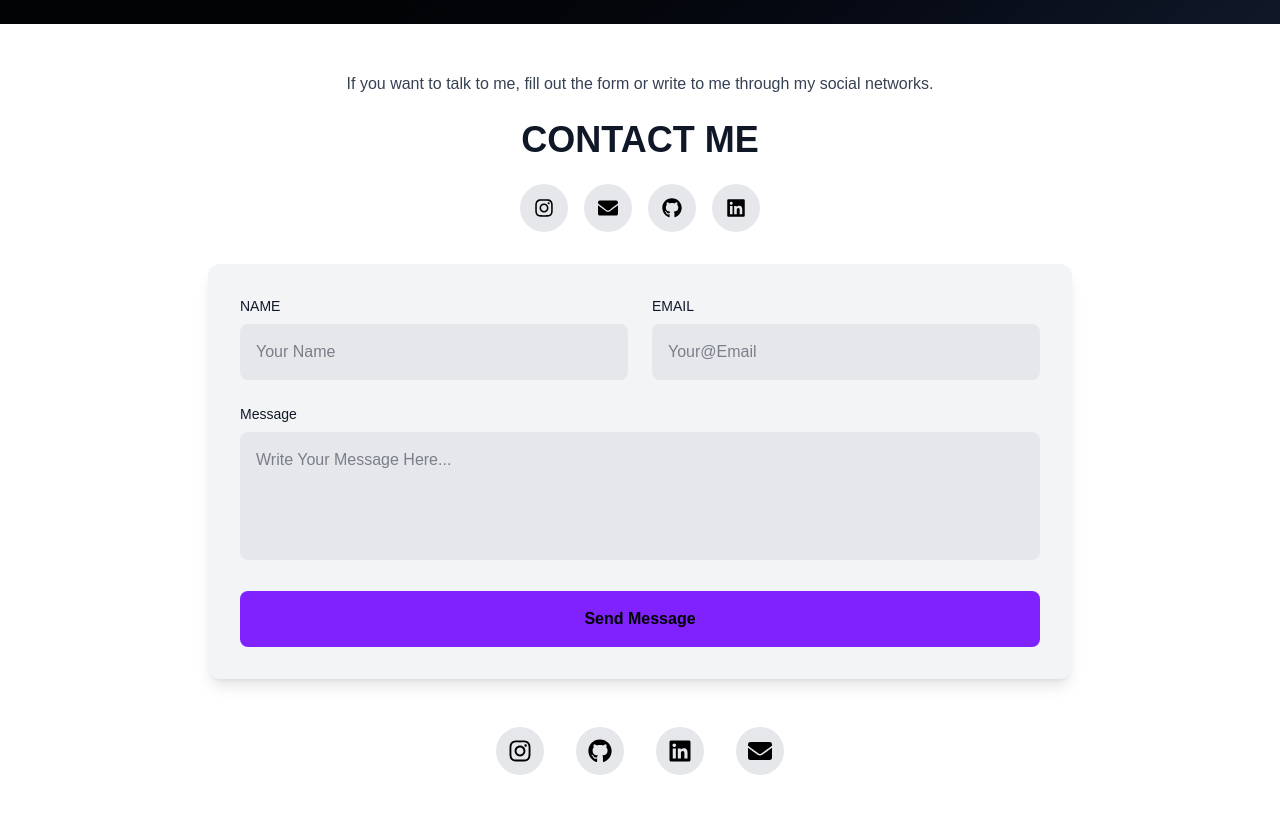
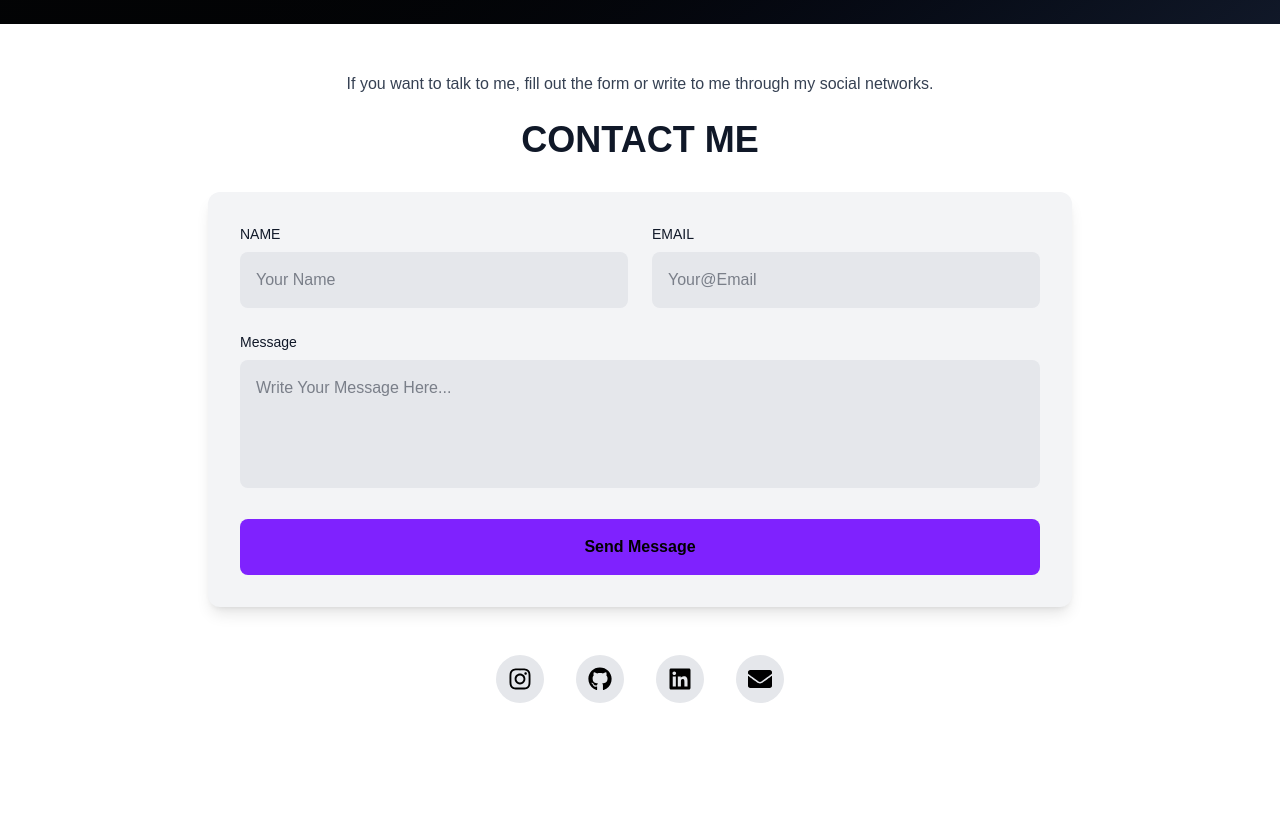
Before and after one commit to cristiancg11/Cristian-Portafolio, a Next.js app: page / in a window 1280 px wide. Shown: the part 5160-5974 px from the top of the page. Built offline with nearby package versions, Linux system fonts and the light colour scheme; no server answers.

Commit message:
fix(contact): eliminar sección duplicada de 'Contáctame' ubicada después de los repositorios

```diff
--- a/src/components/ContactSection.tsx
+++ b/src/components/ContactSection.tsx
@@ -89,60 +89,9 @@ export default function ContactSection() {
           <p className="dark:text-white text-gray-700 mb-4 sm:mb-6 text-sm sm:text-base">
             {t.contact.subtitle}
           </p>
-          <div className="flex flex-col items-center gap-4 sm:gap-6">
-            <h1 className="text-2xl sm:text-3xl lg:text-4xl font-bold dark:text-white text-gray-900">
-              {t.contact.title}
-            </h1>
-            {/* Social media icons */}
-            <div className="flex justify-center items-center gap-3 sm:gap-4">
-              <a
-                href="https://www.instagram.com/cristiancg1111/"
-                target="_blank"
-                rel="noopener noreferrer"
-                className="flex items-center justify-center dark:text-white text-gray-900 hover:text-violet-600 transition-all duration-300 hover:scale-110"
-                title="Instagram"
-                aria-label="Instagram"
-              >
-                <div className="w-10 h-10 sm:w-12 sm:h-12 dark:bg-white bg-gray-200 rounded-full flex items-center justify-center hover:bg-violet-600 transition-all duration-300">
-                  <FaInstagram className="text-black" size={20} />
-                </div>
-              </a>
-              <a
-                href="mailto:cristiansantacruzz123321@gmail.com"
-                className="flex items-center justify-center dark:text-white text-gray-900 hover:text-violet-600 transition-all duration-300 hover:scale-110"
-                title="Gmail"
-                aria-label="Gmail"
-              >
-                <div className="w-10 h-10 sm:w-12 sm:h-12 dark:bg-white bg-gray-200 rounded-full flex items-center justify-center hover:bg-violet-600 transition-all duration-300">
-                  <FaEnvelope className="text-black" size={20} />
-                </div>
-              </a>
-              <a
-                href="https://github.com/cristiancg11"
-                target="_blank"
-                rel="noopener noreferrer"
-                className="flex items-center justify-center dark:text-white text-gray-900 hover:text-violet-600 transition-all duration-300 hover:scale-110"
-                title="GitHub"
-                aria-label="GitHub"
-              >
-                <div className="w-10 h-10 sm:w-12 sm:h-12 dark:bg-white bg-gray-200 rounded-full flex items-center justify-center hover:bg-violet-600 transition-all duration-300">
-                  <FaGithub className="text-black" size={20} />
-                </div>
-              </a>
-              <a
-                href="https://www.linkedin.com/in/cristian-gomez-9935a4311"
-                target="_blank"
-                rel="noopener noreferrer"
-                className="flex items-center justify-center dark:text-white text-gray-900 hover:text-violet-600 transition-all duration-300 hover:scale-110"
-                title="LinkedIn"
-                aria-label="LinkedIn"
-              >
-                <div className="w-10 h-10 sm:w-12 sm:h-12 dark:bg-white bg-gray-200 rounded-full flex items-center justify-center hover:bg-violet-600 transition-all duration-300">
-                  <FaLinkedin className="text-black" size={20} />
-                </div>
-              </a>
-            </div>
-          </div>
+          <h1 className="text-2xl sm:text-3xl lg:text-4xl font-bold dark:text-white text-gray-900">
+            {t.contact.title}
+          </h1>
         </div>
 
         <div className={`dark:bg-gray-800 bg-gray-100 rounded-xl p-4 sm:p-6 lg:p-8 shadow-lg transition-all duration-1000 delay-300 ${
```
